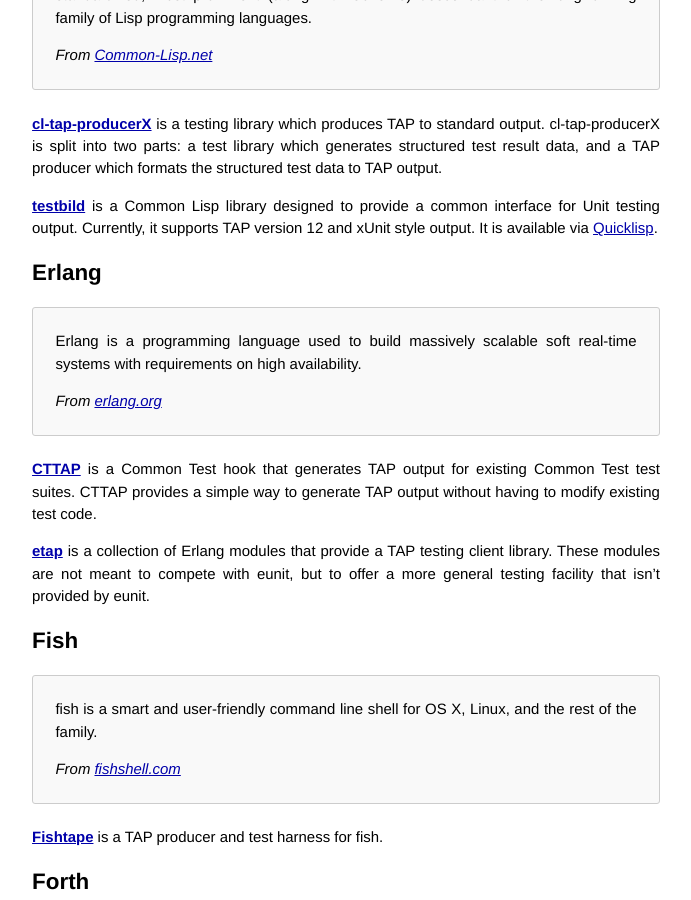
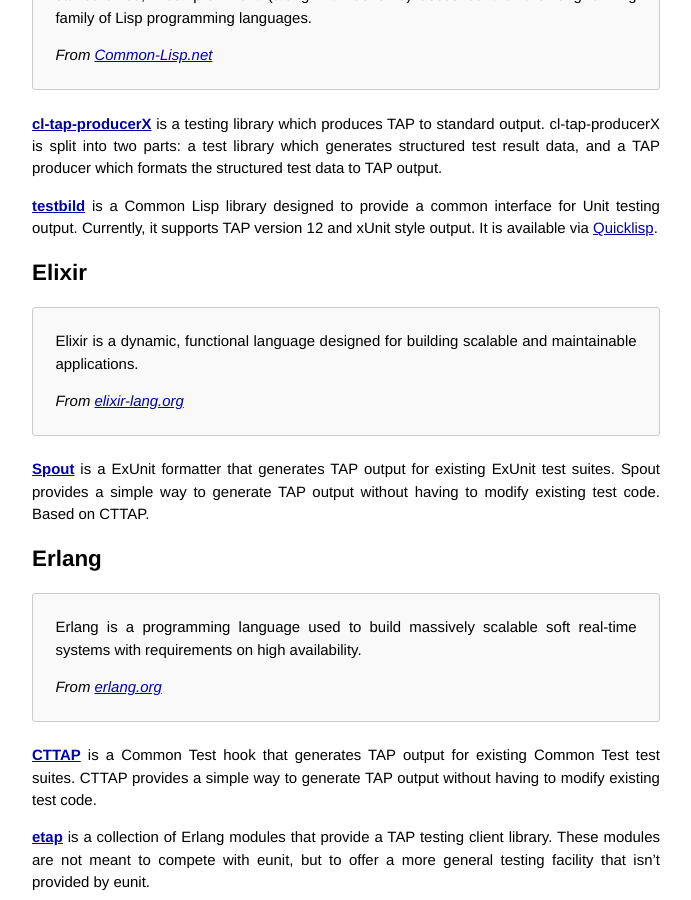
Before and after one commit to TestAnything/testanything.github.io, a Jekyll site: the page built from producers.md, in a window 1280 px wide and 900 px high, scrolled down 1957 px. Shown: the whole window, without its empty margins (294-985 px from the left). Built offline with Jekyll 4.4.1, drawn with Linux system fonts in a browser that asks for light colours.

Commit message:
Add Elixir section to the producers page. List Spout as an Elixir TAP producer.

```diff
--- a/producers.md
+++ b/producers.md
@@ -16,6 +16,7 @@
 [C++](#cplusplus),
 [C#](#csharp),
 [Common Lisp](#common-lisp),
+[Elixir](#elixir),
 [Erlang](#erlang),
 [Fish](#fish),
 [Forth](#forth),
@@ -129,6 +130,18 @@
 designed to provide a common interface for Unit testing output.
 Currently, it supports TAP version 12 and xUnit style output.
 It is available via [Quicklisp](http://www.quicklisp.org/).
+
+## <a id="elixir"></a> [Elixir](#elixir)
+
+> Elixir is a dynamic, functional language designed for building scalable
+> and maintainable applications.
+>
+> *From [elixir-lang.org](http://elixir-lang.org/)*
+
+**[Spout](https://github.com/Stratus3D/spout)** is a ExUnit formatter that
+generates TAP output for existing ExUnit test suites. Spout provides
+a simple way to generate TAP output without having to modify existing
+test code. Based on CTTAP.
 
 ## <a id="erlang"></a> [Erlang](#erlang)
 
```
